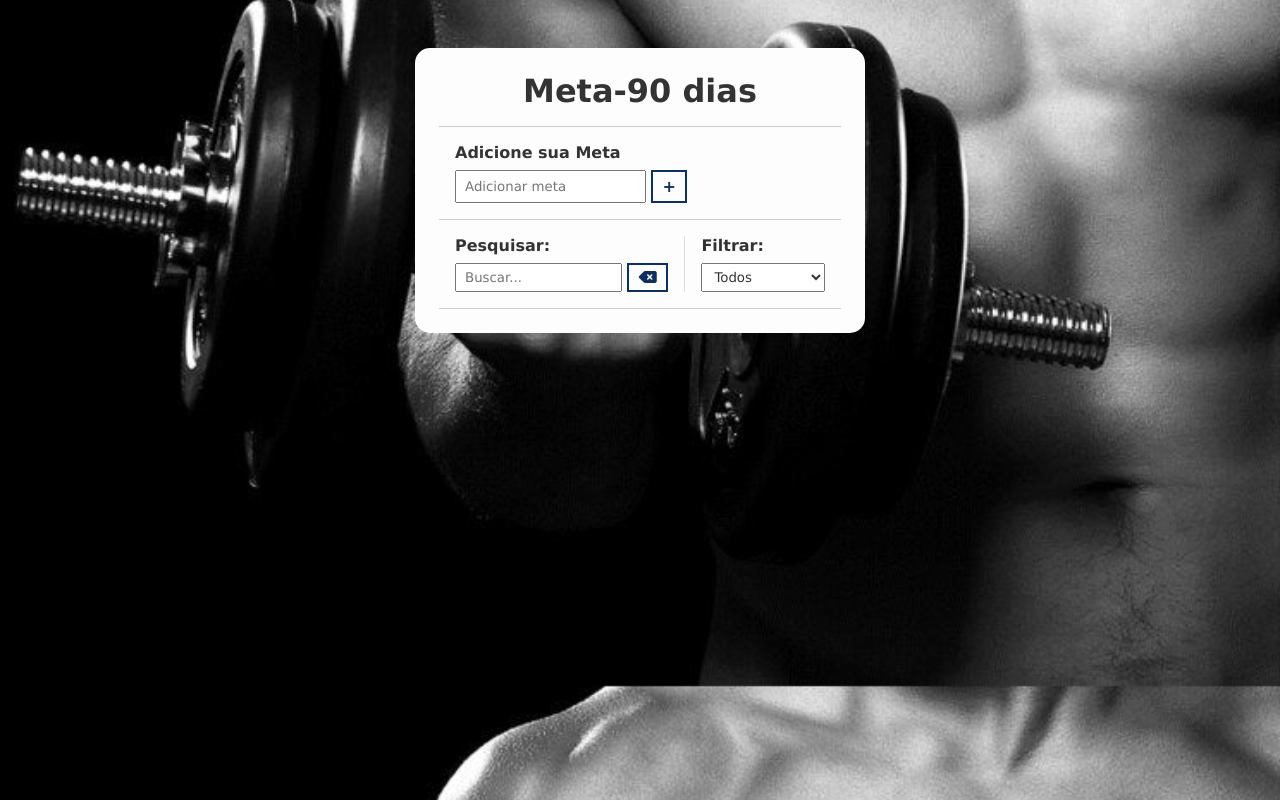
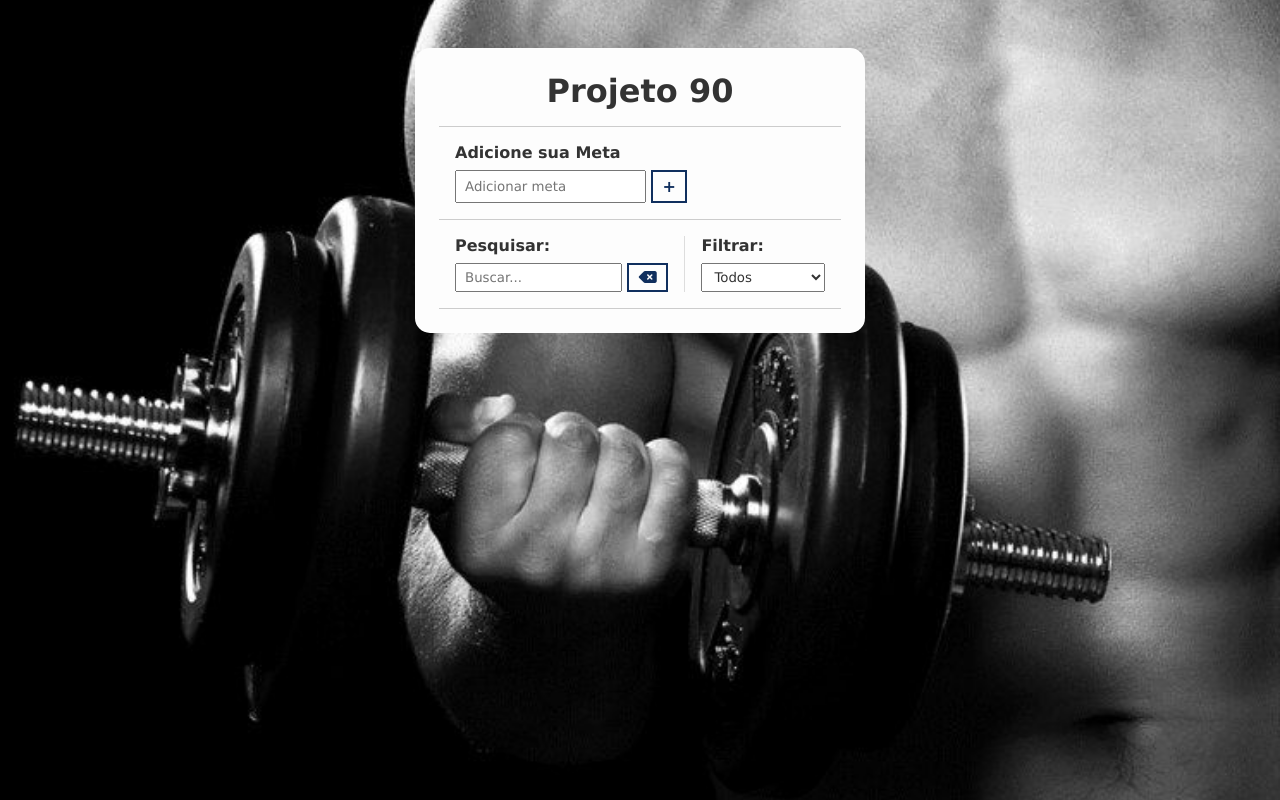
Before and after one commit to 13570901459/Projeto90day, a plain HTML site: page index.html in a window 1280 px wide. Drawn offline with Linux system fonts and the light colour scheme; files that its build step writes are made by us from their sources; files whose address does not match are found by name.

Commit message:
Add files via upload

```diff
--- a/index.html
+++ b/index.html
@@ -19,7 +19,7 @@
 
     <div class="todo-container">
       <header>
-        <h1>Meta-90 dias</h1>
+        <h1>Projeto 90</h1>
       </header>
       <form id="todo-form">
         <p>Adicione sua Meta</p>
--- a/styles.css
+++ b/styles.css
@@ -10,8 +10,11 @@
 body {
   background-image: url("../img/bp.jpg");
   background-position: center;
-  background-size: cover;
+  background-repeat: no-repeat; /* Isso impede que a imagem seja repetida */
+  background-size: cover; /* Isso faz com que a imagem cubra todo o espaço disponível */
+  background-attachment: fixed; /* Isso fixa a imagem de fundo, impedindo-a de se mover ao rolar a página */
 }
+
 
 button {
   background-color: #fdfdfd;
```
